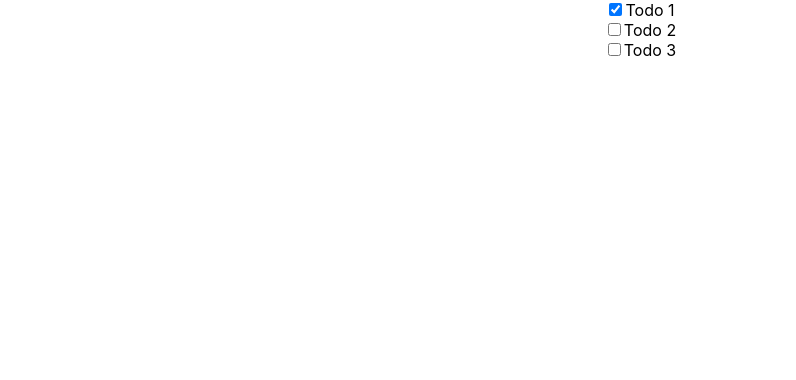
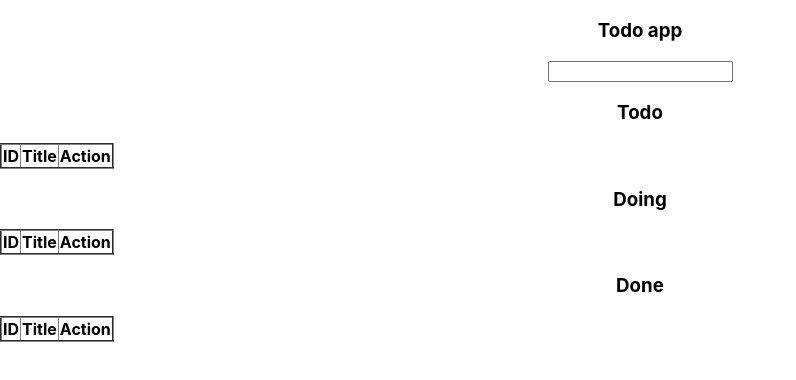
Before and after one commit to murtazajafari/july, a React (Create React App) app: page / in a window 1280 px wide. Shown: the top 380 px of the page, without its empty margins (0-796 px from the left). Built offline with nearby package versions, Linux system fonts and the light colour scheme.

Commit message:
reducer() with todo app

```diff
--- a/src/App.js
+++ b/src/App.js
@@ -1,67 +1,142 @@
-import {useReducer} from 'react'
+import {useReducer, useState} from 'react'
 import './App.css';
 
-const todosArray = [
-    {
-        id: 1,
-        title: 'Todo 1',
-        complete: true,
-    },
-    {
-        id: 2,
-        title: 'Todo 2',
-        complete: false,
-    },
-    {
-        id: 3,
-        title: 'Todo 3',
-        complete: false,
-    }
-]
-
+const todosArray = []
 
 const reducer = (state, action) => {
     switch (action.type) {
-        case "COMPLETE":
+        case "ADD":
+            return [...state, {
+                id: state.length + 1,
+                title: action.title,
+                status: 'todo'
+            }]
+        case "DOING":
             return state.map((todo)=>{
-                if(todo.id === action.id) {
-                    return {...todo, complete: !todo.complete}
+                if(todo.id == action.id) {
+                    return {...todo, status: 'doing'}
                 } else {
                     return todo
                 }
             })
-
+        case "DONE":
+            return state.map((todo)=>{
+                if(todo.id == action.id) {
+                    return {...todo, status: 'done'}
+                } else {
+                    return todo
+                }
+            })
         default:
             return state
     }
+}
 
-}
 function App() {
+
+    const [inputValue, setInputValue] = useState();
 
     const [todos, dispatch] = useReducer(reducer, todosArray)
 
-    const handleComplete = (todo) => {
-        dispatch({type:"COMPLETE", id: todo.id})
+    const inputHandler = (e) => {
+        setInputValue(e.target.value);
+
+    }
+    const addTodo = (e) => {
+        e.preventDefault();
+        dispatch({type: "ADD" , title: inputValue})
+
+        // clear fields
+        document.querySelector("form").reset();
+    }
+
+    const markDoing = (todo) => {
+        dispatch({type: "DOING" , id:todo.id})
+    }
+
+    const markDone = (todo) => {
+        dispatch({type: "DONE" , id:todo.id})
     }
 
     return (
         <div className="App">
 
-            {
-                todos.map((todo) => (
-                    <div key={todo.id}>
-                        <label>
-                            <input
-                                type="checkbox"
-                                checked={todo.complete}
-                                onChange={()=>{handleComplete(todo)}}
+            <h3>Todo app</h3>
+            <form onSubmit={(e)=> { addTodo(e)}}>
+                <input type="text" onChange={(e) => {inputHandler(e)}}  />
+            </form>
+            <h3>Todo</h3>
+            <table border={2} style={{borderCollapse: 'collapse',}}>
+                <tbody>
+                    <tr>
+                        <th>ID</th>
+                        <th>Title</th>
+                        <th>Action</th>
+                    </tr>
+                    {
+                        todos.map((todo) => {
+                            if(todo.status=="todo"){
+                                return (
+                                    <tr key={todo.id} draggable="true">
+                                        <td>{todo.id}</td>
+                                        <td>{todo.title}</td>
+                                        <td><button onClick={()=>markDoing(todo)}>Mark Doing</button></td>
+                                    </tr>
+                                )
+                            }
+                        })
+                    }
+                </tbody>
+            </table>
 
-                            />
-                            {todo.title}
-                        </label>
-                    </div>
-                ))
-            }
+            <h3>Doing</h3>
+            <table border={2} style={{borderCollapse: 'collapse',}}>
+                <tbody>
+                    <tr>
+                        <th>ID</th>
+                        <th>Title</th>
+                        <th>Action</th>
+                    </tr>
+                    {
+                        todos.map((todo) => {
+                            if(todo.status=="doing"){
+                                return (
+                                    <tr key={todo.id} draggable="true">
+                                        <td>{todo.id}</td>
+                                        <td>{todo.title}</td>
+                                        <td><button onClick={()=>markDone(todo)}>Mark Done</button></td>
+                                    </tr>
+                                )
+                            }
+                        })
+                    }
+                </tbody>
+            </table>
+
+            <h3>Done</h3>
+            <table border={2} style={{borderCollapse: 'collapse',}}>
+                <tbody>
+                    <tr>
+                        <th>ID</th>
+                        <th>Title</th>
+                        <th>Action</th>
+                    </tr>
+                    {
+                        todos.map((todo) => {
+                            if(todo.status=="done"){
+                                return (
+                                    <tr key={todo.id} draggable="true">
+                                        <td>{todo.id}</td>
+                                        <td>{todo.title}</td>
+                                        <td>Completed</td>
+                                    </tr>
+                                )
+                            }
+                        })
+                    }
+                </tbody>
+            </table>
+
         </div>
     );
 }
```
